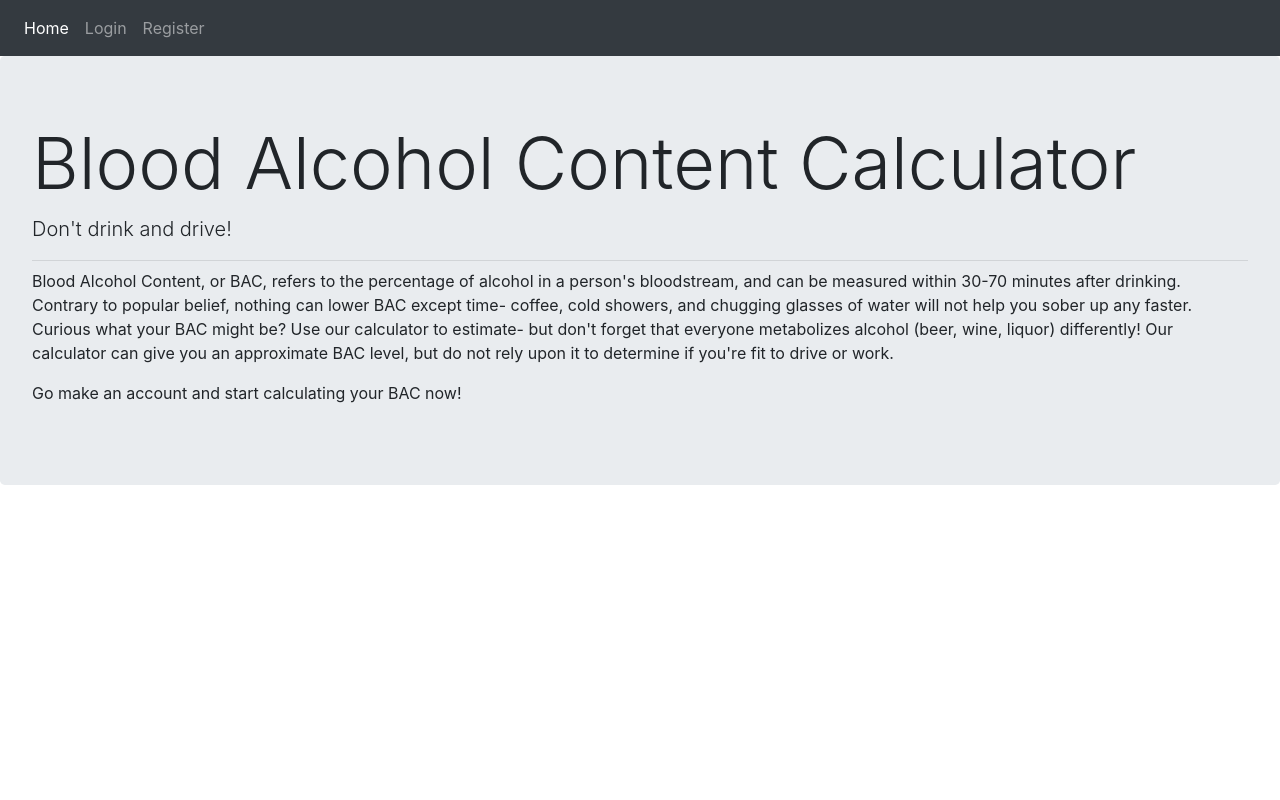
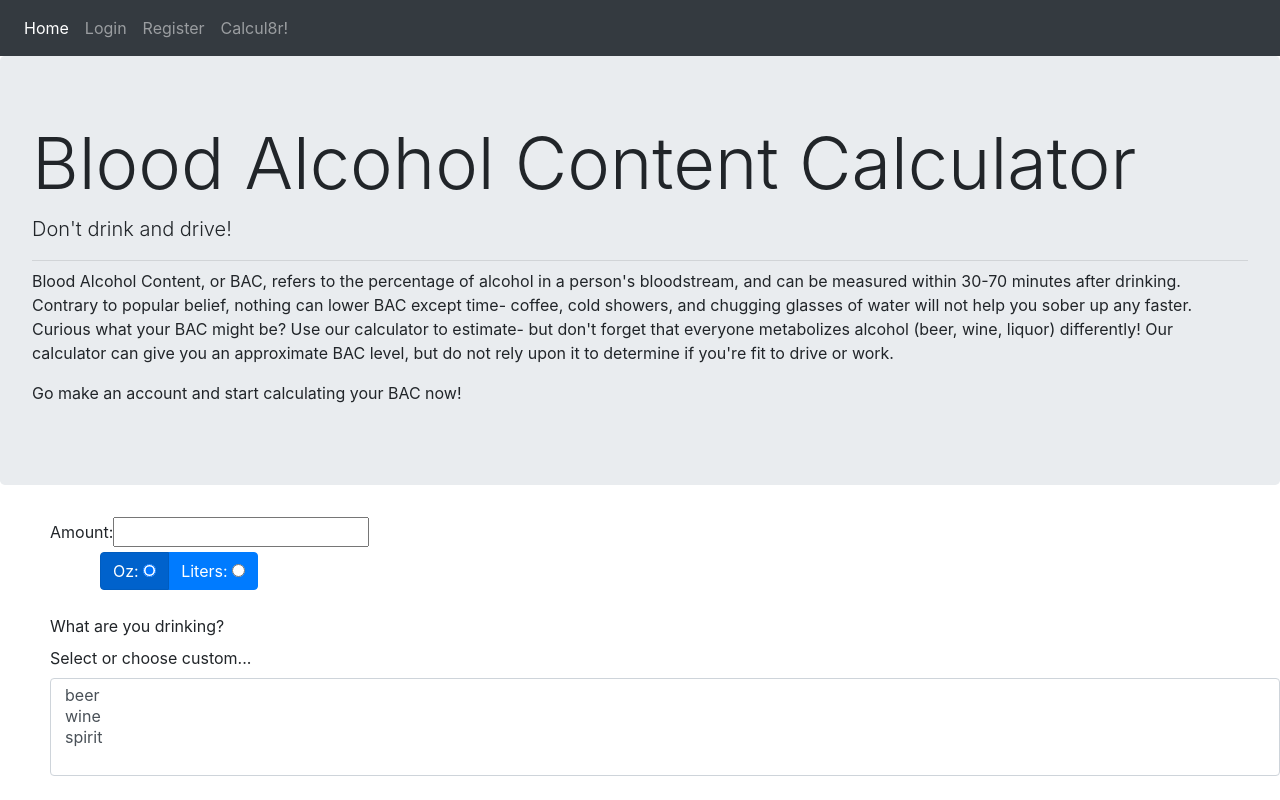
Before and after one commit to LTCHIPS/BACalculator-Angular, an Angular app: page /calc in a window 1280 px wide. Before the commit this address led to /. Built offline with nearby package versions, Linux system fonts and the light colour scheme.

Commit message:
Adding calculations page and functionality
beginning work on functionality for user to make calculations

```diff
--- a/src/app/app-routing.module.ts
+++ b/src/app/app-routing.module.ts
@@ -2,12 +2,14 @@ import { NgModule } from '@angular/core';
 import { Routes, RouterModule } from '@angular/router';
 import { LoginComponent } from './login/login.component';
 import { RegisterComponent } from './register/register.component';
+import { CalcComponent } from './calc/calc.component';
 
 
 //path: URL to map to | component: component that goes with URL
 const routes: Routes = [
   {path: 'login', component : LoginComponent},
-  {path: 'register', component : RegisterComponent}
+  {path: 'register', component : RegisterComponent},
+  {path: 'calc', component : CalcComponent}
 ];
 
 @NgModule({
--- a/src/app/app.component.html
+++ b/src/app/app.component.html
@@ -24,6 +24,7 @@
       <a class="nav-item nav-link active" href="#">Home <span class="sr-only">(current)</span></a>
       <a class="nav-item nav-link login" routerLink="login">Login</a>
       <a class="nav-item nav-link logout" routerLink="register">Register</a>
+      <a class="nav-item nav-link calculator" routerLink="calc">Calcul8r!</a>
     </div>
   </nav>
   <div class="jumbotron">
--- a/src/app/app.module.ts
+++ b/src/app/app.module.ts
@@ -7,12 +7,14 @@ import { LoginComponent } from './login/login.component';
 import { RegisterComponent } from './register/register.component';
 import { HttpClientModule } from '@angular/common/http';
 import { FormsModule } from '@angular/forms';
+import { CalcComponent } from './calc/calc.component';
 
 @NgModule({
   declarations: [
     AppComponent,
     LoginComponent,
-    RegisterComponent
+    RegisterComponent,
+    CalcComponent
   ],
   imports: [
     BrowserModule,
--- /dev/null
+++ b/src/app/calc/calc.component.html
@@ -0,0 +1,23 @@
+<form>
+    <div class="form-group">
+        <label for="amountField" style="margin-left: 50px">Amount: </label>
+        <input type="text" id="amountInput"><br/>
+        <div class="btn-group" data-toggle="buttons">
+            <label class="btn btn-primary active" style="margin-left: 100px">Oz:
+                <input type="radio" name="amountRadio" id="" autocomplete="off" checked>
+            </label>
+            <label class="btn btn-primary">Liters:
+                <input type="radio" name="amountRadio" id autocomplete="off">
+            </label>
+        </div>
+    </div>
+    <div>
+        <label for="whatField" style="margin-left: 50px">What are you drinking?</label>
+        <div class="form-group" style="margin-left: 50px">
+          <label for="whatSelect">Select or choose custom...</label>
+          <select multiple class="form-control" name="" id="">
+            <option *ngFor="let drink of drinks">{{drink}}</option>
+          </select>
+        </div>
+    </div>
+</form>
--- /dev/null
+++ b/src/app/calc/calc.component.ts
@@ -0,0 +1,16 @@
+import { Component, OnInit } from '@angular/core';
+
+@Component({
+  selector: 'app-calc',
+  templateUrl: './calc.component.html',
+  styleUrls: ['./calc.component.css']
+})
+export class CalcComponent implements OnInit {
+
+  constructor() { }
+
+  ngOnInit() {
+  }
+
+  drinks = ["beer","wine","spirit"];
+}
--- a/src/app/login/login.component.ts
+++ b/src/app/login/login.component.ts
@@ -25,6 +25,8 @@ export class LoginComponent implements OnInit {
 
   login()
   {
+    console.log("Username: ", this.username);
+    console.log("Password: ", this.password);
     this.userServ.login(this.username, this.password).subscribe((res)=>{
       this.result = res;
       console.log(this.result);
```
Also changed, not shown: src/app/calc/calc.component.css (added), 1 other file (tests, documents, lock files or other folders).
